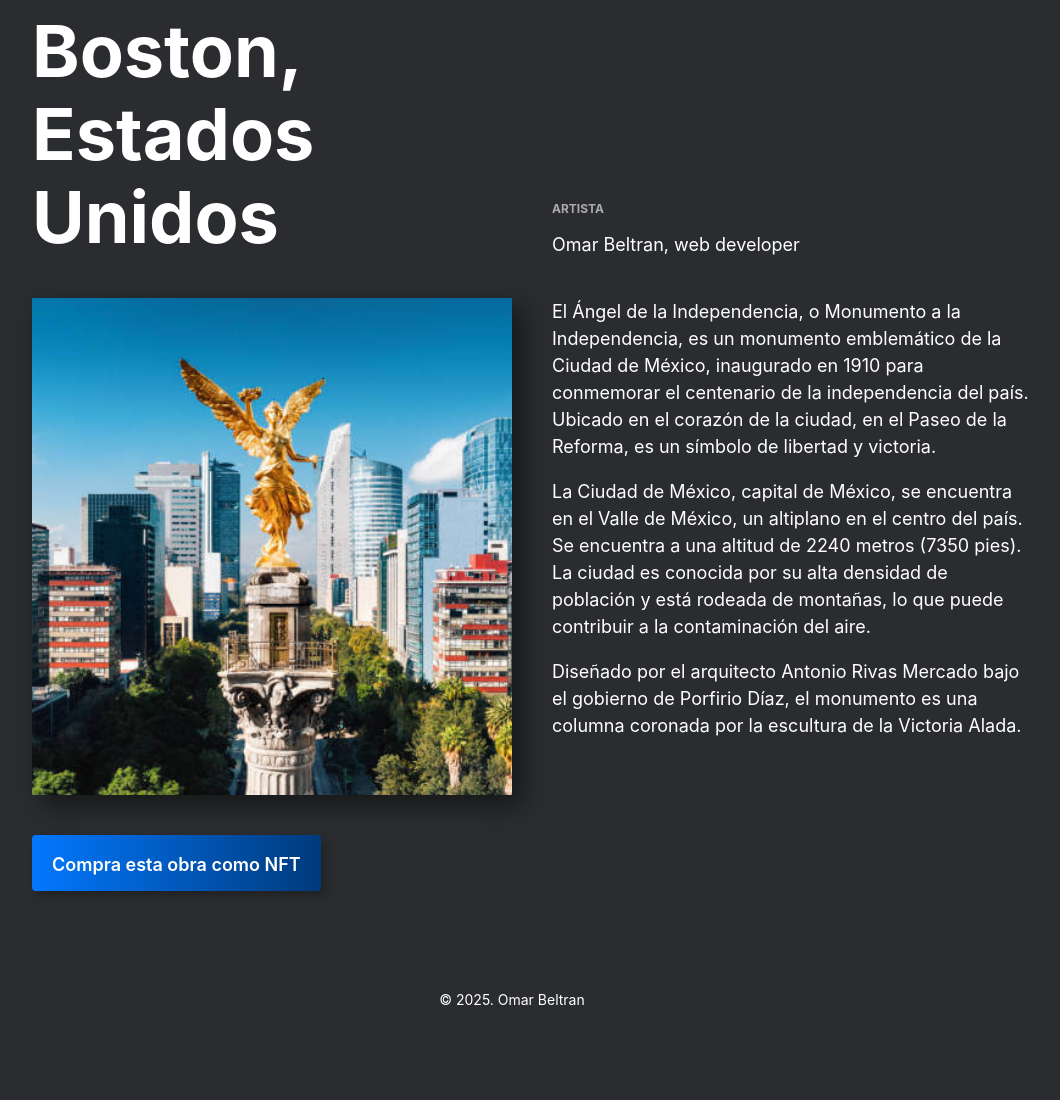
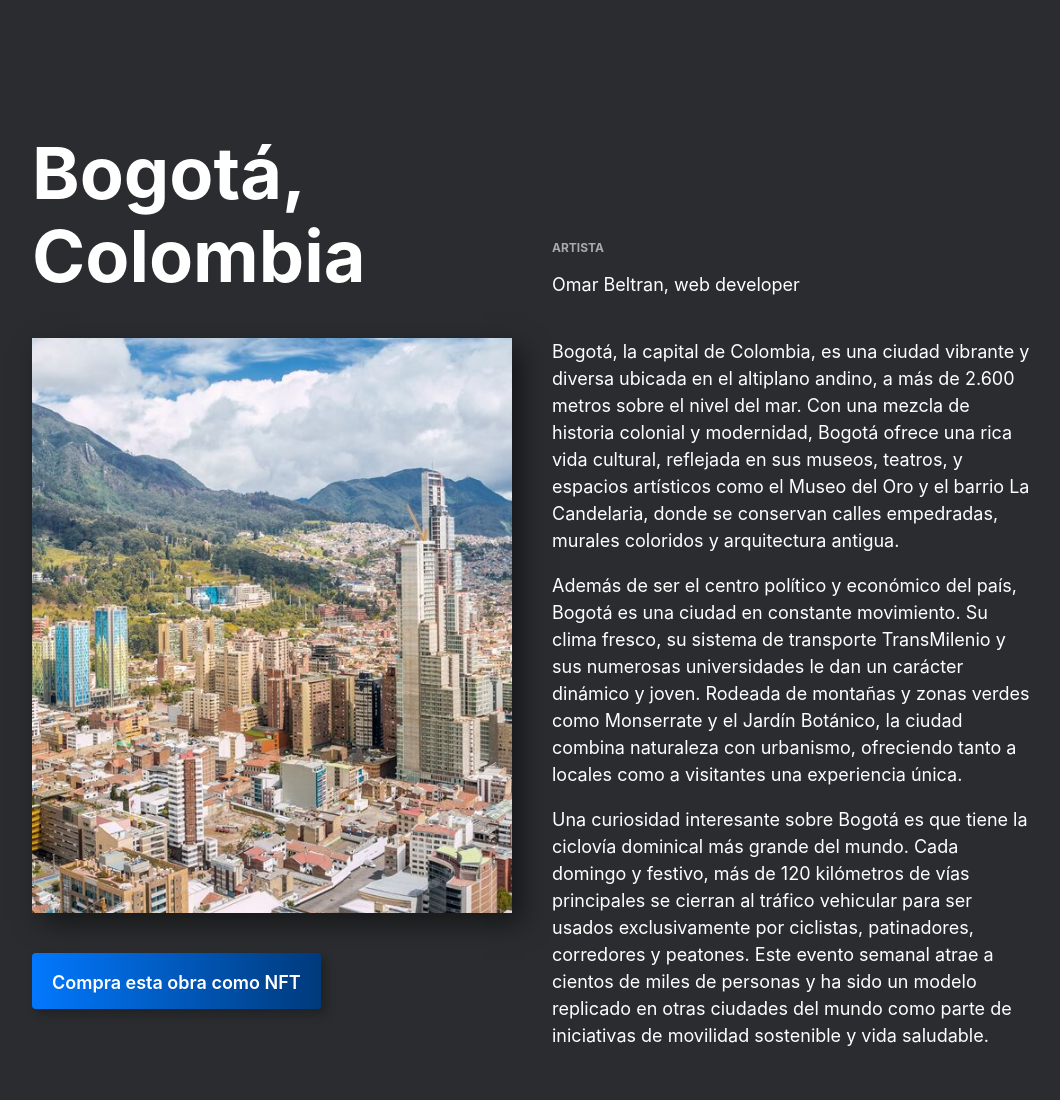
Before and after one commit to Omargiobel-95/web_project_homeland, a plain HTML site: page index.html in a window 1280 px wide. Shown: the part 5220-6320 px from the top of the page, without its empty margins (128-1188 px from the left). Before the commit the page ends 6260 px from the top, so only its background shows below. Drawn offline with Linux system fonts and the light colour scheme.

Commit message:
Projecto Final

```diff
--- a/index.html
+++ b/index.html
@@ -274,7 +274,7 @@
         </div>
         <div class="places__container">
           <figure class="places__item">
-            <h3 class="places__title">Boston, Estados Unidos</h3>
+            <h3 class="places__title">Bogotá, Colombia</h3>
           </figure>
           <figure class="places__item">
             <div class="places__website">
@@ -284,30 +284,39 @@
           </figure>
           <figure class="places__item">
             <img
-              src="./images/New_city.jpg"
+              src="./images/Bogota.jpeg"
               alt="Ciudad de Mexico, Mexico"
               class="places__image"
             />
           </figure>
           <figure class="places__item">
             <p class="places__paragraph">
-              El Ángel de la Independencia, o Monumento a la Independencia, es
-              un monumento emblemático de la Ciudad de México, inaugurado en
-              1910 para conmemorar el centenario de la independencia del país.
-              Ubicado en el corazón de la ciudad, en el Paseo de la Reforma, es
-              un símbolo de libertad y victoria.
+              Bogotá, la capital de Colombia, es una ciudad vibrante y diversa
+              ubicada en el altiplano andino, a más de 2.600 metros sobre el
+              nivel del mar. Con una mezcla de historia colonial y modernidad,
+              Bogotá ofrece una rica vida cultural, reflejada en sus museos,
+              teatros, y espacios artísticos como el Museo del Oro y el barrio
+              La Candelaria, donde se conservan calles empedradas, murales
+              coloridos y arquitectura antigua.
             </p>
             <p class="places__paragraph">
-              La Ciudad de México, capital de México, se encuentra en el Valle
-              de México, un altiplano en el centro del país. Se encuentra a una
-              altitud de 2240 metros (7350 pies). La ciudad es conocida por su
-              alta densidad de población y está rodeada de montañas, lo que
-              puede contribuir a la contaminación del aire.
+              Además de ser el centro político y económico del país, Bogotá es
+              una ciudad en constante movimiento. Su clima fresco, su sistema de
+              transporte TransMilenio y sus numerosas universidades le dan un
+              carácter dinámico y joven. Rodeada de montañas y zonas verdes como
+              Monserrate y el Jardín Botánico, la ciudad combina naturaleza con
+              urbanismo, ofreciendo tanto a locales como a visitantes una
+              experiencia única.
             </p>
             <p class="places__paragraph">
-              Diseñado por el arquitecto Antonio Rivas Mercado bajo el gobierno
-              de Porfirio Díaz, el monumento es una columna coronada por la
-              escultura de la Victoria Alada.
+              Una curiosidad interesante sobre Bogotá es que tiene la ciclovía
+              dominical más grande del mundo. Cada domingo y festivo, más de 120
+              kilómetros de vías principales se cierran al tráfico vehicular
+              para ser usados exclusivamente por ciclistas, patinadores,
+              corredores y peatones. Este evento semanal atrae a cientos de
+              miles de personas y ha sido un modelo replicado en otras ciudades
+              del mundo como parte de iniciativas de movilidad sostenible y vida
+              saludable.
             </p>
           </figure>
           <figure class="places__item">
```
Also changed, not shown: images/Bogota.jpeg (added), images/New_city.jpg (deleted).
